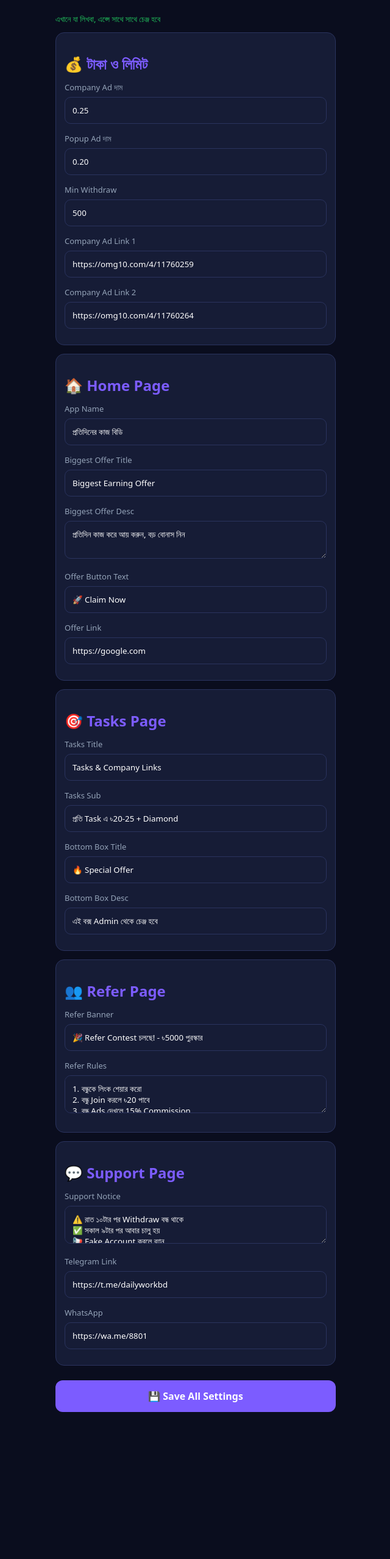
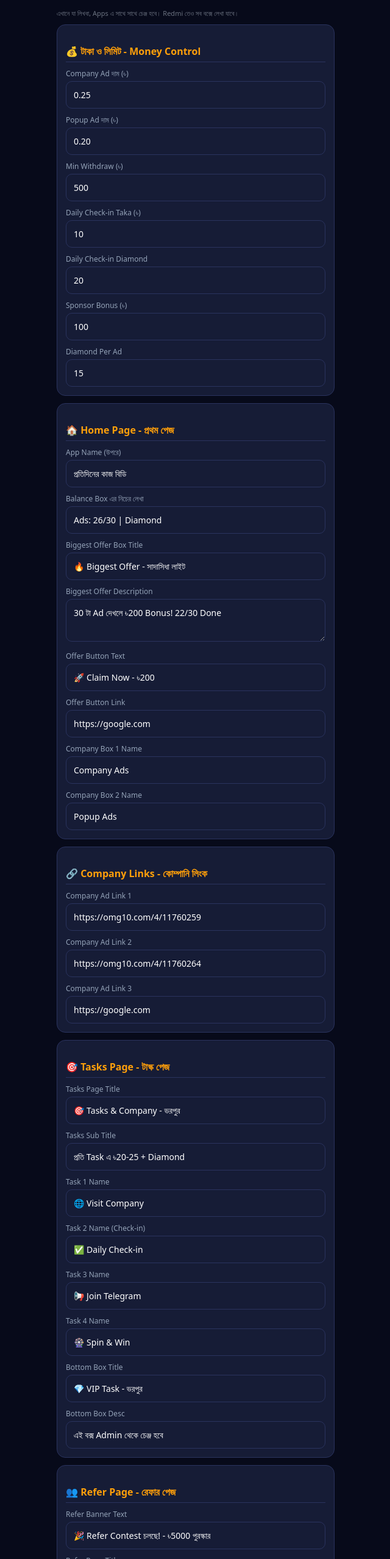
Before and after one commit to mdsiblen-rgb/protidin-miniapp, a plain HTML site: page admin.html in a window 1280 px wide. Shown: the part 84-2640 px from the top of the page at 61% size, without its empty margins (319-959 px from the left). Before the commit the page ends 2435 px from the top, so only its background shows below. Drawn offline with Linux system fonts and the light colour scheme.

Commit message:
Update admin.html

```diff
--- a/admin.html
+++ b/admin.html
@@ -1,66 +1,109 @@
 <!DOCTYPE html>
-<html lang="bn"><head><meta charset="UTF-8"><meta name="viewport" content="width=device-width,initial-scale=1">
-<title>Admin Panel - প্রতিদিনের কাজ বিডি</title>
-<style>*{box-sizing:border-box;font-family:system-ui}body{background:#0A0D1E;color:#fff;max-width:500px;margin:auto;padding:20px}
-input,textarea{width:100%;padding:12px;border-radius:10px;border:1px solid #2A335E;background:#161C36;color:#fff;margin:6px 0 12px}
-label{font-size:13px;color:#94a3b8}h2{margin:20px 0 10px;color:#7C5CFF}
-.btn{width:100%;padding:15px;border:none;border-radius:12px;background:#7C5CFF;color:#fff;font-weight:800;font-size:16px;margin-top:10px}
-.glass{background:#161C36;border:1px solid #2A335E;border-radius:14px;padding:14px;margin-bottom:14px}</style>
-</head><body>
-<h1>👑 Admin Panel</h1><p style="color:#22c55e;font-size:13px">এখানে যা লিখবা, এপ্সে সাথে সাথে চেঞ্জ হবে</p>
+<html lang="bn"><head><meta charset="UTF-8"><meta name="viewport" content="width=device-width,initial-scale=1"><title>Super Admin - A to Z Control</title>
+<style>*{box-sizing:border-box;font-family:system-ui}body{background:#070A1A;color:#fff;max-width:480px;margin:auto;padding:12px}h1{color:#7C5CFF}h2{color:#FF9F0A;margin:18px 0 8px;font-size:16px;border-bottom:1px solid #2A335E;padding-bottom:6px}label{font-size:12px;color:#94a3b8;display:block;margin-top:10px}input,textarea{width:100%;padding:12px;border-radius:10px;border:1px solid #2A335E;background:#161C36;color:#fff;margin-top:4px;font-size:14px}textarea{height:70px}.btn{width:100%;padding:15px;border:none;border-radius:12px;background:#7C5CFF;color:#fff;font-weight:800;font-size:16px;margin-top:14px}.btn-g{background:#22c55e;color:#000}.glass{background:#161C36;border:1px solid #2A335E;border-radius:14px;padding:14px;margin-bottom:12px}.small{font-size:11px;color:#6B7280}</style></head><body>
+<h1>👑 Super Admin Panel</h1><p class="small">এখানে যা লিখবা, Apps এ সাথে সাথে চেঞ্জ হবে। Redmi তেও সব বক্সে লেখা যাবে।</p>
 
-<div class="glass"><h2>💰 টাকা ও লিমিট</h2>
-<label>Company Ad দাম</label><input id="ad" value="0.25">
-<label>Popup Ad দাম</label><input id="pop" value="0.20">
-<label>Min Withdraw</label><input id="min" value="500">
+<div class="glass">
+<h2>💰 টাকা ও লিমিট - Money Control</h2>
+<label>Company Ad দাম (৳)</label><input id="ad" value="0.25">
+<label>Popup Ad দাম (৳)</label><input id="pop" value="0.20">
+<label>Min Withdraw (৳)</label><input id="min" value="500">
+<label>Daily Check-in Taka (৳)</label><input id="chk_taka" value="10">
+<label>Daily Check-in Diamond</label><input id="chk_diamond" value="20">
+<label>Sponsor Bonus (৳)</label><input id="sponsor_bonus" value="100">
+<label>Diamond Per Ad</label><input id="diamond_per_ad" value="15">
+</div>
+
+<div class="glass">
+<h2>🏠 Home Page - প্রথম পেজ</h2>
+<label>App Name (উপরে)</label><input id="app_name" value="প্রতিদিনের কাজ বিডি">
+<label>Balance Box এর নিচের লেখা</label><input id="balance_sub" value="Ads: 26/30 | Diamond: 155">
+<label>Biggest Offer Box Title</label><input id="spon_title" value="🔥 Biggest Offer - সাদাসিধা লাইট">
+<label>Biggest Offer Description</label><textarea id="spon_desc">30 টা Ad দেখলে ৳200 Bonus! 22/30 Done</textarea>
+<label>Offer Button Text</label><input id="spon_btn" value="🚀 Claim Now - ৳200">
+<label>Offer Button Link</label><input id="spon_link" value="https://google.com">
+<label>Company Box 1 Name</label><input id="company1_name" value="Company Ads">
+<label>Company Box 2 Name</label><input id="company2_name" value="Popup Ads">
+</div>
+
+<div class="glass">
+<h2>🔗 Company Links - কোম্পানি লিংক</h2>
 <label>Company Ad Link 1</label><input id="link1" value="https://omg10.com/4/11760259">
 <label>Company Ad Link 2</label><input id="link2" value="https://omg10.com/4/11760264">
+<label>Company Ad Link 3</label><input id="link3" value="https://google.com">
 </div>
 
-<div class="glass"><h2>🏠 Home Page</h2>
-<label>App Name</label><input id="app_name" value="প্রতিদিনের কাজ বিডি">
-<label>Biggest Offer Title</label><input id="spon_title" value="Biggest Earning Offer">
-<label>Biggest Offer Desc</label><textarea id="spon_desc">প্রতিদিন কাজ করে আয় করুন, বড় বোনাস নিন</textarea>
-<label>Offer Button Text</label><input id="spon_btn" value="🚀 Claim Now">
-<label>Offer Link</label><input id="spon_link" value="https://google.com">
-</div>
-
-<div class="glass"><h2>🎯 Tasks Page</h2>
-<label>Tasks Title</label><input id="task_page_title" value="Tasks & Company Links">
-<label>Tasks Sub</label><input id="task_page_sub" value="প্রতি Task এ ৳20-25 + Diamond">
-<label>Bottom Box Title</label><input id="task_bottom_title" value="🔥 Special Offer">
+<div class="glass">
+<h2>🎯 Tasks Page - টাস্ক পেজ</h2>
+<label>Tasks Page Title</label><input id="task_page_title" value="🎯 Tasks & Company - ভরপুর">
+<label>Tasks Sub Title</label><input id="task_page_sub" value="প্রতি Task এ ৳20-25 + Diamond">
+<label>Task 1 Name</label><input id="task1_name" value="🌐 Visit Company">
+<label>Task 2 Name (Check-in)</label><input id="task2_name" value="✅ Daily Check-in">
+<label>Task 3 Name</label><input id="task3_name" value="📢 Join Telegram">
+<label>Task 4 Name</label><input id="task4_name" value="🎡 Spin & Win">
+<label>Bottom Box Title</label><input id="task_bottom_title" value="💎 VIP Task - ভরপুর">
 <label>Bottom Box Desc</label><input id="task_bottom_desc" value="এই বক্স Admin থেকে চেঞ্জ হবে">
 </div>
 
-<div class="glass"><h2>👥 Refer Page</h2>
-<label>Refer Banner</label><input id="ref_banner" value="🎉 Refer Contest চলছে! - ৳5000 পুরস্কার">
-<label>Refer Rules</label><textarea id="ref_rules">1. বন্ধুকে লিংক শেয়ার করো
+<div class="glass">
+<h2>👥 Refer Page - রেফার পেজ</h2>
+<label>Refer Banner Text</label><input id="ref_banner" value="🎉 Refer Contest চলছে! - ৳5000 পুরস্কার">
+<label>Refer Page Title</label><input id="ref_title" value="👥 Refer & Earn - ভরপুর">
+<label>Refer Rules Box</label><textarea id="ref_rules">1. বন্ধুকে লিংক শেয়ার করো
 2. বন্ধু Join করলে ৳20 পাবে
-3. বন্ধু Ads দেখলে 15% Commission</textarea>
+3. বন্ধু Ads দেখলে 15% Commission
+4. 10 Refer = ৳200 Bonus</textarea>
+<label>Sponsor Box Title</label><input id="ref_sponsor_title" value="💎 Sponsor Bonus - ভরপুর">
+<label>My Refer List Title</label><input id="ref_list_title" value="👥 My Refer List - ভরপুর">
 </div>
 
-<div class="glass"><h2>💬 Support Page</h2>
-<label>Support Notice</label><textarea id="sup_notice">⚠️ রাত ১০টার পর Withdraw বন্ধ থাকে
+<div class="glass">
+<h2>💬 Support Page - সাপোর্ট পেজ</h2>
+<label>Support Page Title</label><input id="sup_title" value="💬 Support Center - ভরপুর">
+<label>Support Notice Box</label><textarea id="sup_notice">⚠️ রাত ১০টার পর Withdraw বন্ধ থাকে
 ✅ সকাল ৯টার পর আবার চালু হয়
-📢 Fake Account করলে ব্যান</textarea>
+📢 Fake Account করলে ব্যান করা হবে</textarea>
 <label>Telegram Link</label><input id="sup_tg" value="https://t.me/dailyworkbd">
-<label>WhatsApp</label><input id="sup_wa" value="https://wa.me/8801">
+<label>WhatsApp Link</label><input id="sup_wa" value="https://wa.me/8801">
+<label>Live Support Text</label><input id="sup_live" value="⚡ Live Support - 3 Admin Online - ভরপুর">
 </div>
 
-<button class="btn" onclick="save()">💾 Save All Settings</button>
-<p id="msg" style="text-align:center;margin-top:10px;color:#22c55e"></p>
+<div class="glass">
+<h2>👤 Profile Page - প্রোফাইল পেজ</h2>
+<label>Profile Settings Title</label><input id="profile_settings_title" value="⚙️ Settings - ভরপুর">
+<label>Withdraw History Title</label><input id="profile_history_title" value="📊 Withdraw History - ভরপুর">
+<label>Level Box Prefix</label><input id="level_prefix" value="💎 Level">
+</div>
+
+<button class="btn" onclick="saveAll()">💾 Save All - সব সেভ করো</button>
+<button class="btn btn-g" onclick="clearAll()">🔄 Reset - আগের মতো করো</button>
+<p id="msg" style="text-align:center;margin-top:12px;color:#22c55e;font-weight:700"></p>
 
 <script>
+const defaults={
+ad:"0.25",pop:"0.20",min:"500",chk_taka:"10",chk_diamond:"20",sponsor_bonus:"100",diamond_per_ad:"15",
+app_name:"প্রতিদিনের কাজ বিডি",balance_sub:"Ads: 26/30 | Diamond",spon_title:"🔥 Biggest Offer - সাদাসিধা লাইট",spon_desc:"30 টা Ad দেখলে ৳200 Bonus! 22/30 Done",spon_btn:"🚀 Claim Now - ৳200",spon_link:"https://google.com",company1_name:"Company Ads",company2_name:"Popup Ads",
+link1:"https://omg10.com/4/11760259",link2:"https://omg10.com/4/11760264",link3:"https://google.com",
+task_page_title:"🎯 Tasks & Company - ভরপুর",task_page_sub:"প্রতি Task এ ৳20-25 + Diamond",task1_name:"🌐 Visit Company",task2_name:"✅ Daily Check-in",task3_name:"📢 Join Telegram",task4_name:"🎡 Spin & Win",task_bottom_title:"💎 VIP Task - ভরপুর",task_bottom_desc:"এই বক্স Admin থেকে চেঞ্জ হবে",
+ref_banner:"🎉 Refer Contest চলছে! - ৳5000 পুরস্কার",ref_title:"👥 Refer & Earn - ভরপুর",ref_rules:"1. বন্ধুকে লিংক শেয়ার করো\n2. বন্ধু Join করলে ৳20 পাবে\n3. বন্ধু Ads দেখলে 15% Commission",ref_sponsor_title:"💎 Sponsor Bonus - ভরপুর",ref_list_title:"👥 My Refer List - ভরপুর",
+sup_title:"💬 Support Center - ভরপুর",sup_notice:"⚠️ রাত ১০টার পর Withdraw বন্ধ\n✅ সকাল ৯টার পর চালু",sup_tg:"https://t.me/dailyworkbd",sup_wa:"https://wa.me/8801",sup_live:"⚡ Live Support - 3 Admin Online",
+profile_settings_title:"⚙️ Settings - ভরপুর",profile_history_title:"📊 Withdraw History - ভরপুর",level_prefix:"💎 Level"
+};
 function load(){
- let s=JSON.parse(localStorage.getItem('appSettings')||'{}');
- for(let k in s){let el=document.getElementById(k);if(el)el.value=s[k];}
+let s=JSON.parse(localStorage.getItem('appSettings')||'{}');
+for(let k in defaults){
+let el=document.getElementById(k);
+if(el) el.value = s[k]!==undefined? s[k] : defaults[k];
 }
-function save(){
- let obj={};
- document.querySelectorAll('input,textarea').forEach(e=>obj[e.id]=e.value);
- localStorage.setItem('appSettings',JSON.stringify(obj));
- document.getElementById('msg').innerText='✅ Saved! এখন Home Page রিফ্রেশ দাও';
 }
+function saveAll(){
+let obj={};
+document.querySelectorAll('input,textarea').forEach(e=>obj[e.id]=e.value);
+localStorage.setItem('appSettings',JSON.stringify(obj));
+localStorage.setItem('ADMIN_CFG',JSON.stringify({cPrice:parseFloat(obj.ad),pPrice:parseFloat(obj.pop),withdrawMin:parseInt(obj.min),checkinTaka:parseInt(obj.chk_taka),checkinDiamond:parseInt(obj.chk_diamond),sponsorBonus:parseInt(obj.sponsor_bonus),diamondPerAd:parseInt(obj.diamond_per_ad),telegramLink:obj.sup_tg}));
+document.getElementById('msg').innerText='✅ Saved! এখন Apps রিফ্রেশ দিলে সব চেঞ্জ হয়ে যাবে।';
+}
+function clearAll(){localStorage.removeItem('appSettings');localStorage.removeItem('ADMIN_CFG');location.reload();}
 load();
 </script>
 </body></html>
```
